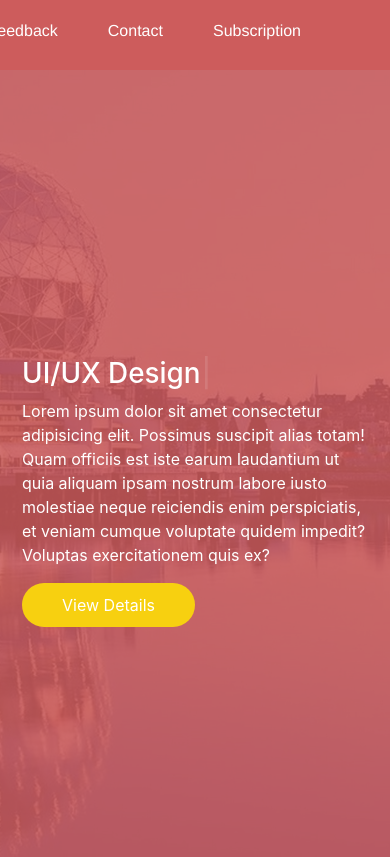
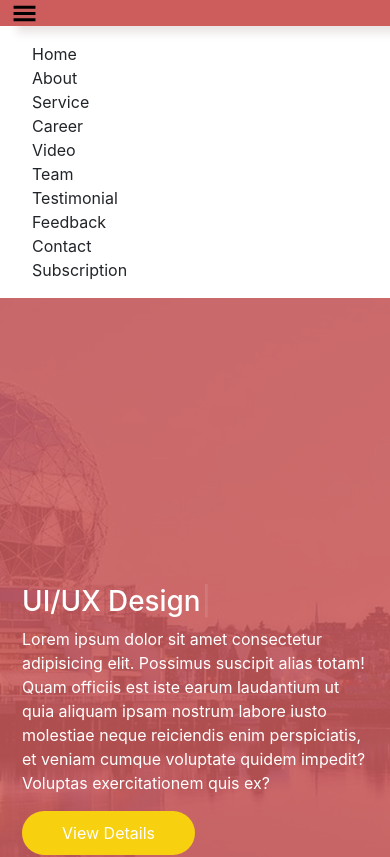
Before and after one commit to Rauf-pro/React-Company-Website, a React (Create React App) app: page / in a window 390 px wide. Shown: the top 857 px of the page. Built offline with nearby package versions, Linux system fonts and the light colour scheme; no server answers.

Commit message:
Created Responsive Mobile Nav Menu

```diff
--- a/src/App.js
+++ b/src/App.js
@@ -12,11 +12,13 @@ import "./App.css";
 import Feedback from "./components/Feedback/Feedback";
 import Video from "./components/Video/Video";
 import Career from "./components/Career/Career";
+import NavbarMobileView from "./components/Navbar/NavbarMobileView";
 
 const App = () => {
   return (
     <>
       <Navbar />
+      <NavbarMobileView/>
       <Home />
       <About />
       <Service />
--- /dev/null
+++ b/src/components/Navbar/NavbarMobileView.js
@@ -0,0 +1,110 @@
+import React from 'react';
+import { GiHamburgerMenu } from "react-icons/gi";
+import { Link } from "react-scroll";
+import './navbarmobileview.css';
+
+
+
+const NavbarMobileView = () => {
+  return (
+    <div className='responsive-mobile-view'>
+        <div className="container-fluid mobile-view-header">
+           <p><GiHamburgerMenu size={25}/></p>
+        </div>
+
+        <div className='mobile-nav'>
+        <ul>
+        <li className="nav-item">
+          <Link to="home" spy={true} smooth={true} offset={100} duration={100}>
+            Home
+          </Link>
+        </li>
+        <li className="nav-item">
+          <Link
+            to="about"
+            spy={true}
+            smooth={true}
+            offset={-100}
+            duration={100}
+          >
+            About
+          </Link>
+        </li>
+        <li className="nav-item">
+          <Link
+            to="service"
+            spy={true}
+            smooth={true}
+            offset={-100}
+            duration={100}
+          >
+            Service
+          </Link>
+        </li>
+
+        <li className="nav-item">
+        <Link
+            to="career"
+            spy={true}
+            smooth={true}
+            offset={-100}
+            duration={100}
+          >
+            Career
+          </Link>
+        </li>
+        <li className="nav-item">
+        <Link
+            to="video"
+            spy={true}
+            smooth={true}
+            offset={-100}
+            duration={100}
+          >
+            Video
+          </Link>
+        </li>
+        <li className="nav-item">
+        <Link
+            to="team"
+            spy={true}
+            smooth={true}
+            offset={-100}
+            duration={100}
+          >
+            Team
+          </Link>
+        </li>
+        <li className="nav-item">
+          <Link
+            to="testimonial"
+            spy={true}
+            smooth={true}
+            offset={-100}
+            duration={100}
+          >
+            Testimonial
+          </Link>
+        </li>
+
+        <li className="nav-item">
+        <Link
+            to="feedback"
+            spy={true}
+            smooth={true}
+            offset={-100}
+            duration={100}
+          >
+            Feedback
+          </Link>
+        </li>
+
+        <li className="nav-item">Contact</li>
+        <li className="nav-item">Subscription</li>
+      </ul>
+        </div>
+    </div>
+  )
+}
+
+export default NavbarMobileView
--- a/src/components/Navbar/navbar.css
+++ b/src/components/Navbar/navbar.css
@@ -37,3 +37,8 @@
 
     color: yellow;
 }
+@media screen and (max-width:1000px){
+    .navbar-main{
+         display: none;
+    }
+}
--- /dev/null
+++ b/src/components/Navbar/navbarmobileview.css
@@ -0,0 +1,22 @@
+.mobile-view-header{
+    height: 100%;
+    background-color: #CD5C5C;
+    color: black;
+
+    box-shadow: 15px 9px 9px -2px rgba(230, 224, 224, 0.86);
+    -webkit-box-shadow: 15px 9px 9px -2px rgba(230, 224, 224, 0.86);
+    -moz-box-shadow: 15px 9px 9px -2px rgba(230, 224, 224, 0.86);
+    cursor: pointer;
+}
+
+@media screen and (min-width:900px){
+    .responsive-mobile-view{
+         display: none;
+    }
+}
+@media screen and (max-width:890px){
+   .mobile-nav{
+    display: flex;
+
+   }
+}
```
